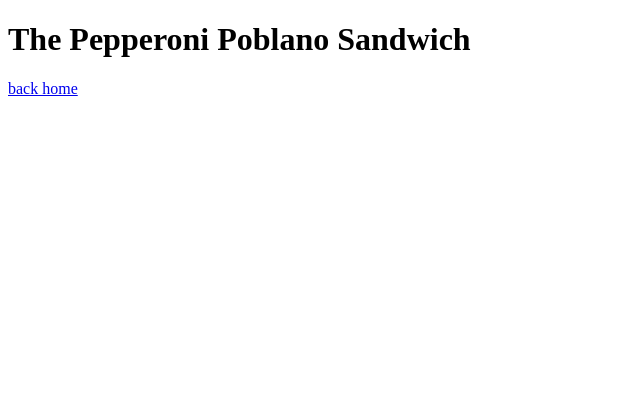
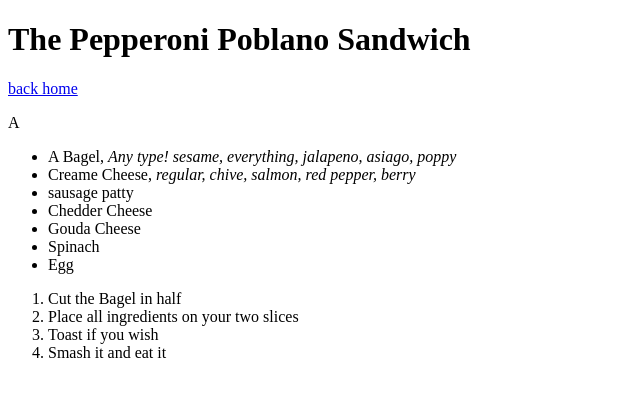
Before and after one commit to wonOz/odin-recipes, a plain HTML site: page recipes/PepperoniPoblano.html in a window 1280 px wide. Shown: the whole page, without its empty margins (0-640 px from the left). Drawn offline with Linux system fonts and the light colour scheme.

Commit message:
Write copy for Pepp.html

```diff
--- a/recipes/PepperoniPoblano.html
+++ b/recipes/PepperoniPoblano.html
@@ -9,5 +9,25 @@
     <h1>The Pepperoni Poblano Sandwich</h1>
     <a href="../index.html">back home</a>
 
+
+    <p>A </p>
+
+    <ul>
+        <li>A Bagel, <i>Any type! sesame, everything, jalapeno, asiago, poppy</i></li>
+        <li>Creame Cheese, <i>regular, chive, salmon, red pepper, berry</i></li>
+        <li>sausage patty</li>
+        <li>Chedder Cheese</li>
+        <li>Gouda Cheese</li>
+        <li>Spinach</li>
+        <li>Egg</li>
+
+    </ul>
+
+    <ol>
+        <li>Cut the Bagel in half</li>
+        <li>Place all ingredients on your two slices</li>
+        <li>Toast if you wish</li>
+        <li>Smash it and eat it</li>
+
 </body>
 </html>
```
